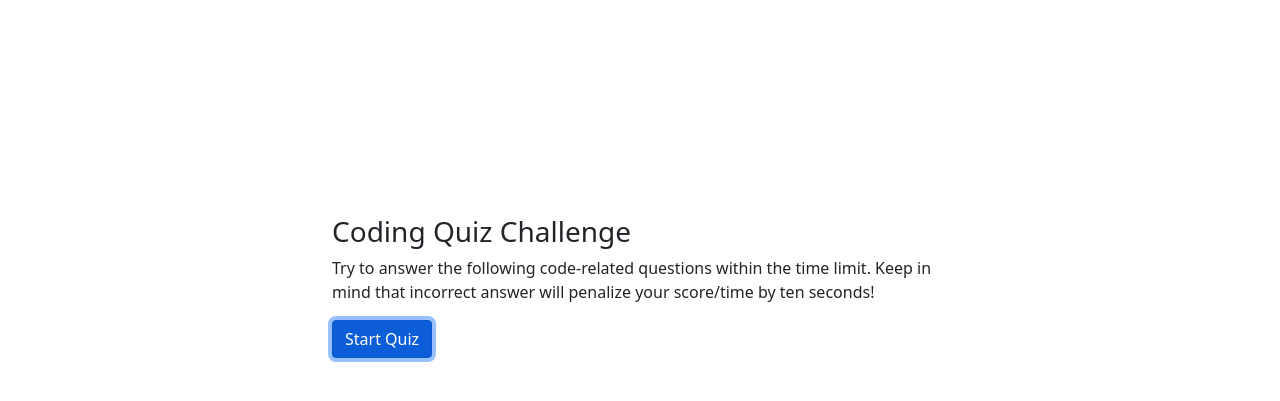
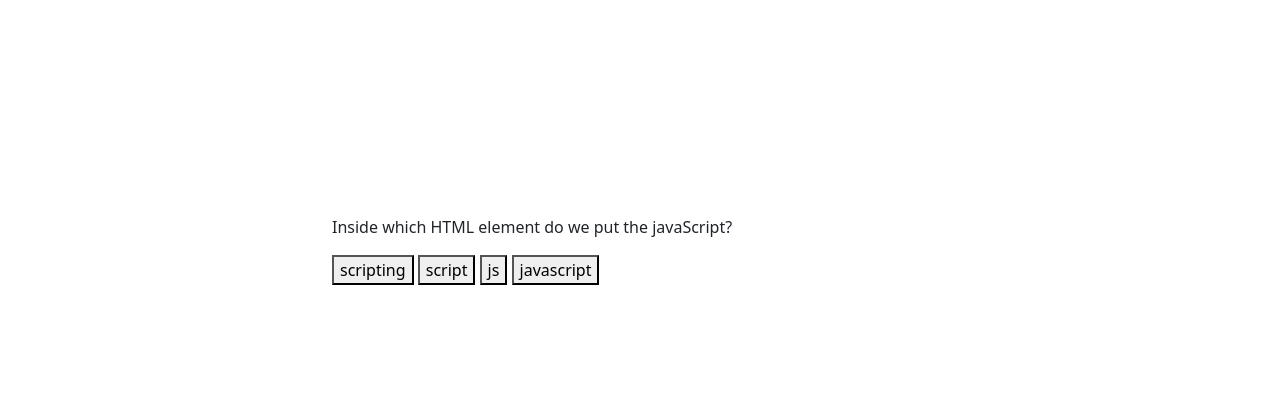
Before and after one commit to barrantesc/Timed-Quiz, a plain HTML site: page index.html in a window 1280 px wide. Both pictures are taken after a click on the button "Start Quiz". Shown: the part 77-478 px from the top of the page. Drawn offline with nearby package versions, Linux system fonts and the light colour scheme.

Commit message:
created a submit score function, final score function , gameover function, edit some Ids and CSS

```diff
--- a/assets/css/style.css
+++ b/assets/css/style.css
@@ -5,11 +5,11 @@ header {
 
 
 
-#questions {
+#question-section {
     display: none;
 }
 
-#gameover {
+#gameOver {
     display: none;
 }
 
--- a/assets/js/questions.js
+++ b/assets/js/questions.js
@@ -2,32 +2,34 @@ const questions = [
     {
         question: "Inside which HTML element do we put the javaScript?",
         choices:
-        ["<scripting>", "<script>", "<js>", "<javascript>"],
-        answer: "<script>"
+        ["scripting", "script", "js", "javascript"],
+        answer: "b"
     },
     {
         question: "How do you write 'Hello World' in an alert box?",
         choices: ['msg("Hello World");', 'alert("Hello World");', 'msgBox("Hello World");', 'alertBox("Hello World");'],
-        answer: 'alert("Hello World");'
+        answer: 'b'
     },
     {
         question: "How to write an IF statement in JavaScript?",
-        choices: ["if i=5 then", "if(i==5", "if i==5 then", "if i=5"],
-        answer: "if(i==5)"
+        choices: ["if i=5 then", "if(i==5)", "if i==5 then", "if i=5"],
+        answer: "b"
     },
     {
         question: "How does a FOR loop start",
         choices: ["for (i <= 5; i++)", "for (i=0; i<=5; i++)", "for (i = 0; i <= 5)", "for i=1 to 5"],
-        answer:  "for (i = 0; i <= 5; i++"
+        answer:  "b"
     },
     {
         question: "Which operator is used to assign a value to a variable?",
         choices: ["X", "*", "-", "="],
-        answer: "="
+        answer: "d"
+
     },
     {
         question: "Which event occurs when the user clicks on an HTML element?",
         choices: ["onmouseover", "onclick", "onmouseclick", "onchange"],
-        answer: "onclick"
+        answer: "b"
     },
-]
+
+];
--- a/assets/js/script.js
+++ b/assets/js/script.js
@@ -1,37 +1,108 @@
-// Gather HTML elements for manipulation
-var highScores = document.getElementById("scores");
-var timer = document.getElementById("timer");
+// Declaring Element
 var startDiv = document.getElementById("start");
+var questionSectionDiv = document.getElementById("question-section");
 var questionDiv = document.getElementById("questions");
-var answerSection = document.getElementById("answer-buttons");
-var endOfGame = document.getElementById("gameover");
-var finalScore = document.getElementById("final-score");
+var button1 = document.getElementById("btn1");
+var button2 = document.getElementById("btn2");
+var button3 = document.getElementById("btn3");
+var button4 = document.getElementById("btn4");
+var endOfGame = document.getElementById("gameOver");
+var final= document.getElementById("final-score");
 var playerInitials = document.getElementById("initials");
-var submitButton = document.getElementById("submit");
 var highScoreContainer = document.getElementById("highScoreContainer");
-var highScoreDiv = document.getElementById("highscore");
-var highScorePage = document.getElementById("highscorepage");
-var highScoreHeader = document.getElementById("highScoreHeader");
-var highScoreInitials = document.getElementById("highscore-initials");
-var highScores = document.getElementById("highscores");
-var engGameBtn = document.getElementById("End-Btns");
-var playAgainBtn = document.getElementById("play-again");
-var clearScoresBtn = document.getElementById("clearScores");
+var highScoreList = document.getElementById("highScoreList");
+
+
+
 
 var finalQuestionIndex = questions.length;
 var currentQuestionIndex = 0;
 var timeLeft = 50;
-var timerInterval;
-var score = 0
-var correct;
+var score = 0;
+var initials;
+// var timerInterval;
 
-function replayQuiz(){
-    highScoreContainer.style.display = "none";
+
+// Start Quiz Button Function
+function startQuiz(){
+    console.log(question);
+    startDiv.style.display = "none";
+    questionSectionDiv.style.display = "block"
+    populateQuestions();
+}
+
+// Populating questions along with answers
+function populateQuestions(){
+    if (currentQuestionIndex === finalQuestionIndex) {
+        showGameOver();
+    }
+   question.innerHTML = questions[currentQuestionIndex].question;
+    // console.log(questions[currentQuestionIndex].question)
+
+   button1.innerHTML = questions[currentQuestionIndex].choices[0]
+//    console.log("testing",questions[currentQuestionIndex].choices[0])
+
+   button2.innerHTML = questions[currentQuestionIndex].choices[1]
+
+   button3.innerHTML = questions[currentQuestionIndex].choices[2]
+
+   button4.innerHTML = questions[currentQuestionIndex].choices[3]
 
 }
+// Function checks the response of the answer
+function checkAnswer(answer) {
+    var correctAnswer = questions[currentQuestionIndex].answer
+    // console.log(correctAnswer)
 
-function clearScore (){
-    window.localStorage.clear();
-   highscoreDisplayName.textContent = "";
-   highscoreDisplayScore.textContent = "";
+
+    if (answer === correctAnswer && currentQuestionIndex !== finalQuestionIndex){
+        // console.log("correctAnswer")
+        score++;
+        currentQuestionIndex++;
+        populateQuestions();
+
+    }else if (answer !== correctAnswer & currentQuestionIndex !== finalQuestionIndex) {
+        // console.log("incorrecAnswer")
+        currentQuestionIndex++;
+        populateQuestions();
+
+    }else {
+    // console.log("finished");
+    showGameOver();
+    console.log(highScoreContainer)
+    }
 }
+
+function showGameOver() {
+    endOfGame.style.display = "block";
+    questionSectionDiv.style.display = "none";
+    finalScore();
+}
+
+function finalScore() {
+    final.innerHTML = score;
+}
+
+function submitScore() {
+    initials = playerInitials.value
+    console.log(initials);
+    window.localStorage.setItem(initials,score);
+
+    endOfGame.style.display = "none"
+    highScoreContainer.style.display = "block";
+    showHighScores();
+}
+
+function showHighScores() {
+    var li = document.createElement("li");
+     var text = document.createTextNode(`${initials}-${score}`);
+     li.appendChild(text);
+     highScoreList.appendChild(li);
+}
+
+
+// function clearScore (){
+//     window.localStorage.clear();
+//    highscoreDisplayName.textContent = "";
+//    highscoreDisplayScore.textContent = "";
+// }
--- a/index.html
+++ b/index.html
@@ -23,39 +23,39 @@
 
     <main class="col-sm-6 mx-auto">
         <div class="container">
-            <div class="row">
-                <div id="start">
+            <div id="start" class="row">
+                <div>
                     <h3> Coding Quiz Challenge</h3>
                     <p>Try to answer the following code-related questions within the time limit. Keep in mind that incorrect answer will penalize your score/time by ten seconds!</p>
-                    <button class="btn btn-primary">Start Quiz</button>
+                    <button class="btn btn-primary" onclick="startQuiz()">Start Quiz</button>
                 </div>
             </div>
 
             <!--Questions Section-->
-            <div id="questions">
-                <div id="answer-buttons">
-                    <button class="btn">Answer 1</button>
-                    <button class="btn">Answer 2</button>
-                    <button class="btn">Answer 3</button>
-                    <button class="btn">Answer 4</button>
+            <div id="question-section">
+                <p id="question">Question place holder</p>
+                <div>
+                    <button id="btn1" onclick="checkAnswer('a')">A</button>
+                    <button id="btn2" onclick="checkAnswer ('b')">B</button>
+                    <button id="btn3" onclick="checkAnswer ('c')">C</button>
+                    <button id="btn4" onclick="checkAnswer ('d')">D</button>
                 </div>
             </div>
 
-            <div id="gameover">
+            <div id="gameOver">
                 <p>Your final score is
                     <span id="final-score">23</span>
                 </p>
                 <input type="text" name="" id="initials" size="50" placeholder="Enter your initials to record your score">
-                <button id="submit">Submit</button>
+                <button id="submit" onclick="submitScore()">Submit</button>
             </div>
 
             <div id="highScoreContainer">
                 <div id="highScore">
                     <div id="highscorepage">
                         <div id="highScoreHeader">
-                            <h3>Players Initials</h3>
-                            <h3>Scores</h3>
-                            <p> <span id="highscore-initials"></span> - <span id="highscores">/</span> </p>
+                            <h2>High Scores</h2>
+                            <ol id="highScoreList"></ol>
                         </div>
                     </div>
                 <div id="End-Btns">
```
